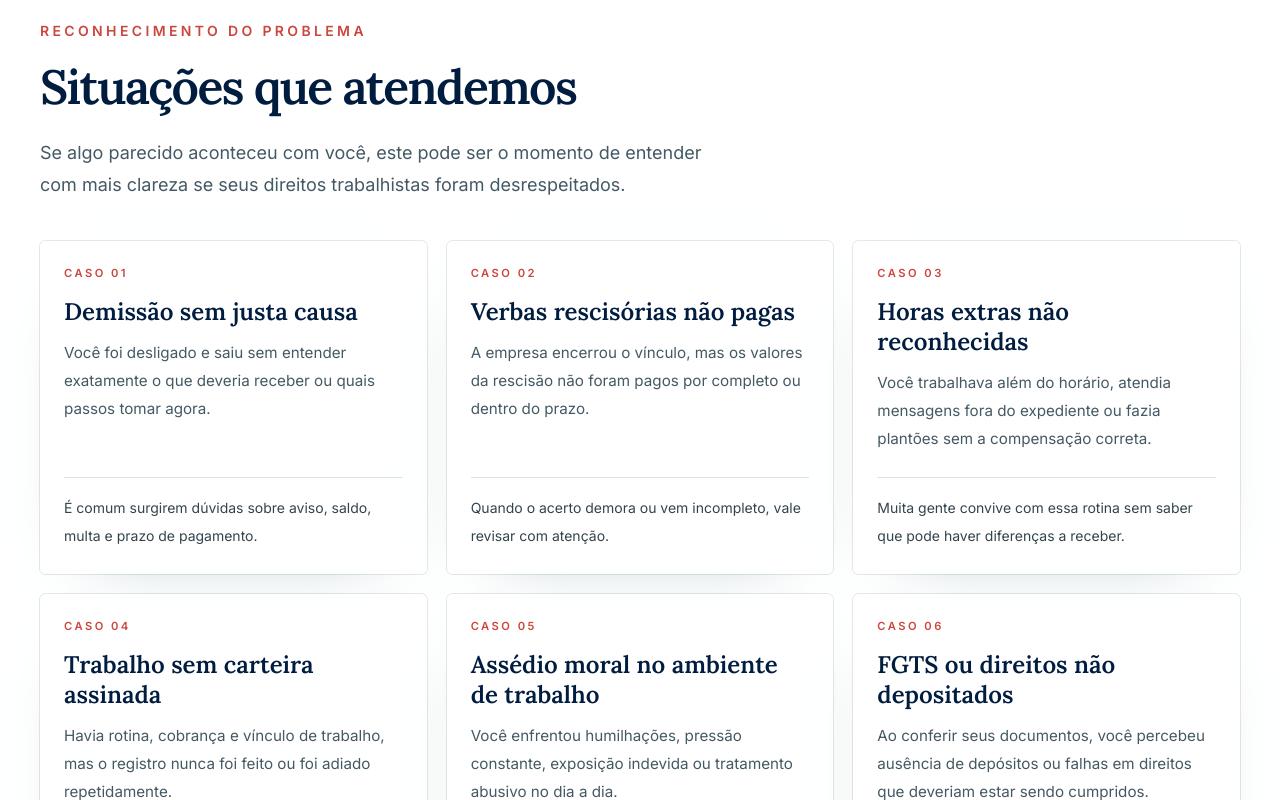
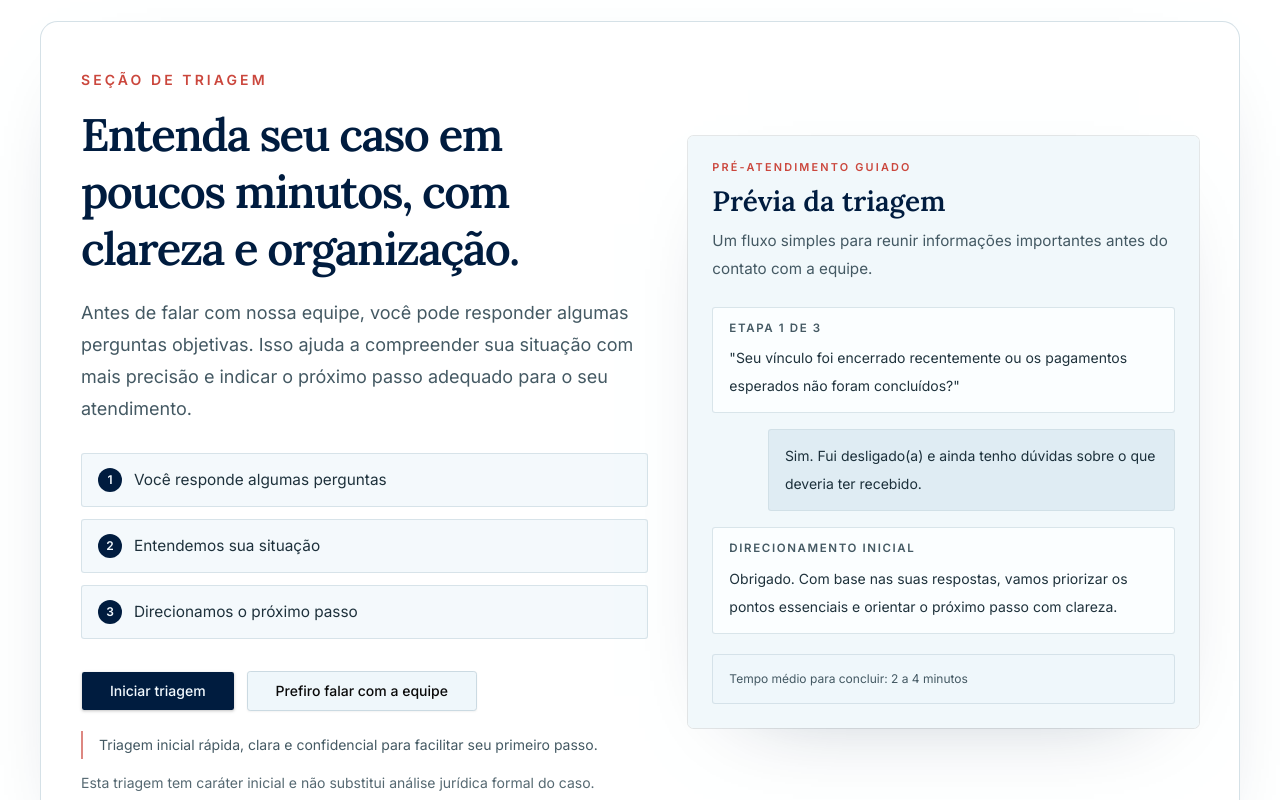
Before and after one commit to danielluis07/law-firm-ai, a Next.js app: page / in a window 1280 px wide. Shown: the part 980-1780 px from the top of the page. Built offline with nearby package versions, Linux system fonts and the light colour scheme.

Commit message:
feat: add TriageSection component to enhance homepage functionality

```diff
--- a/app/(public)/page.tsx
+++ b/app/(public)/page.tsx
@@ -1,10 +1,12 @@
 import { Hero } from "@/components/public/home/hero";
 import { SituationsSection } from "@/components/public/home/situations-section";
+import { TriageSection } from "@/components/public/home/triage-section";
 
 export default function Home() {
   return (
     <>
       <Hero />
+      <TriageSection />
       <SituationsSection />
     </>
   );
--- /dev/null
+++ b/components/public/home/triage-section.tsx
@@ -0,0 +1,129 @@
+import Link from "next/link";
+import { Button } from "@/components/ui/button";
+import {
+  Card,
+  CardContent,
+  CardDescription,
+  CardHeader,
+  CardTitle,
+} from "@/components/ui/card";
+
+const triageSteps = [
+  "Você responde algumas perguntas",
+  "Entendemos sua situação",
+  "Direcionamos o próximo passo",
+];
+
+export function TriageSection() {
+  return (
+    <section
+      aria-labelledby="triage-title"
+      className="px-5 py-16 sm:px-8 sm:py-20 lg:px-10 lg:py-24">
+      <div className="mx-auto max-w-7xl">
+        <div className="overflow-hidden rounded-[1.1rem] border border-border/80 bg-card/86 shadow-[0_28px_90px_-62px_oklch(0.22_0.09_240/0.44)]">
+          <div className="grid gap-8 px-6 py-8 sm:px-8 sm:py-10 lg:grid-cols-[minmax(0,1fr)_minmax(0,0.9fr)] lg:items-center lg:gap-10 lg:px-10 lg:py-12">
+            <div>
+              <p className="text-xs font-semibold uppercase tracking-[0.22em] text-accent sm:text-sm">
+                Seção de triagem
+              </p>
+              <h2
+                id="triage-title"
+                className="mt-4 max-w-xl font-display text-3xl leading-tight text-primary sm:text-4xl lg:text-[2.85rem]">
+                Entenda seu caso em poucos minutos, com clareza e organização.
+              </h2>
+              <p className="mt-5 max-w-2xl text-base leading-8 text-muted-foreground sm:text-lg">
+                Antes de falar com nossa equipe, você pode responder algumas
+                perguntas objetivas. Isso ajuda a compreender sua situação com
+                mais precisão e indicar o próximo passo adequado para o seu
+                atendimento.
+              </p>
+
+              <ol className="mt-7 grid gap-3">
+                {triageSteps.map((step, index) => (
+                  <li
+                    key={step}
+                    className="flex items-start gap-3 rounded-md border border-border/70 bg-background/70 px-4 py-3">
+                    <span className="mt-0.5 flex size-6 shrink-0 items-center justify-center rounded-full bg-primary text-xs font-semibold text-primary-foreground">
+                      {index + 1}
+                    </span>
+                    <span className="text-sm leading-7 text-foreground/88 sm:text-[0.96rem]">
+                      {step}
+                    </span>
+                  </li>
+                ))}
+              </ol>
+
+              <div className="mt-8 flex flex-col gap-3 sm:flex-row sm:items-center">
+                <Button asChild size="lg" className="px-7 shadow-sm">
+                  <Link href="/#contato">Iniciar triagem</Link>
+                </Button>
+                <Button asChild variant="outline" size="lg" className="px-7">
+                  <Link href="/#contato">Prefiro falar com a equipe</Link>
+                </Button>
+              </div>
+
+              <p className="mt-5 border-l-2 border-accent/65 pl-4 text-sm leading-7 text-muted-foreground">
+                Triagem inicial rápida, clara e confidencial para facilitar seu
+                primeiro passo.
+              </p>
+
+              <p className="mt-3 text-xs leading-6 text-muted-foreground/90 sm:text-sm">
+                Esta triagem tem caráter inicial e não substitui análise
+                jurídica formal do caso.
+              </p>
+            </div>
+
+            <Card className="relative border-border/80 bg-background/88 shadow-[0_28px_90px_-60px_oklch(0.22_0.09_240/0.38)]">
+              <CardHeader className="gap-2">
+                <p className="text-[0.68rem] font-semibold uppercase tracking-[0.2em] text-accent">
+                  Pré-atendimento guiado
+                </p>
+                <CardTitle className="font-display text-2xl leading-tight text-primary sm:text-[1.75rem]">
+                  Prévia da triagem
+                </CardTitle>
+                <CardDescription className="text-sm leading-7 text-muted-foreground sm:text-[0.95rem]">
+                  Um fluxo simples para reunir informações importantes antes do
+                  contato com a equipe.
+                </CardDescription>
+              </CardHeader>
+              <CardContent className="flex flex-col gap-4">
+                <div className="rounded-md border border-border/70 bg-card/70 px-4 py-3">
+                  <p className="text-[0.72rem] font-semibold uppercase tracking-[0.14em] text-muted-foreground">
+                    Etapa 1 de 3
+                  </p>
+                  <p className="mt-2 text-sm leading-7 text-foreground/88">
+                    "Seu vínculo foi encerrado recentemente ou os pagamentos
+                    esperados não foram concluídos?"
+                  </p>
+                </div>
+
+                <div className="ml-auto max-w-[88%] rounded-md border border-border/70 bg-secondary/70 px-4 py-3">
+                  <p className="text-sm leading-7 text-foreground/88">
+                    Sim. Fui desligado(a) e ainda tenho dúvidas sobre o que
+                    deveria ter recebido.
+                  </p>
+                </div>
+
+                <div className="rounded-md border border-border/70 bg-card/70 px-4 py-3">
+                  <p className="text-[0.72rem] font-semibold uppercase tracking-[0.14em] text-muted-foreground">
+                    Direcionamento inicial
+                  </p>
+                  <p className="mt-2 text-sm leading-7 text-foreground/88">
+                    Obrigado. Com base nas suas respostas, vamos priorizar os
+                    pontos essenciais e orientar o próximo passo com clareza.
+                  </p>
+                </div>
+
+                <div className="mt-1 rounded-md border border-border/70 bg-background px-4 py-3">
+                  <p className="text-xs leading-6 text-muted-foreground">
+                    Tempo médio para concluir: 2 a 4 minutos
+                  </p>
+                </div>
+              </CardContent>
+            </Card>
+          </div>
+        </div>
+      </div>
+    </section>
+  );
+}
```
